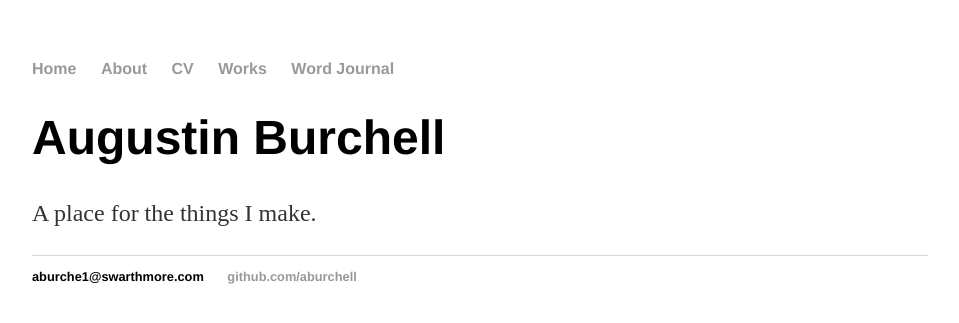
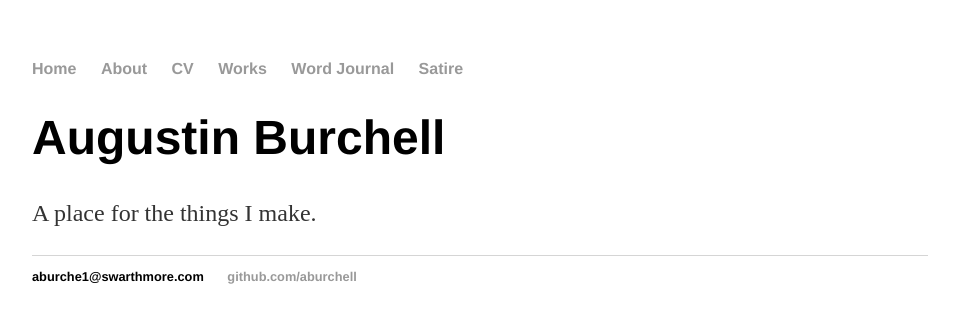
Before and after one commit to aburchell/aburchell.github.io, a Jekyll site: the page built from index.html, in a window 1280 px wide. Shown: the top 323 px of the page, without its empty margins (160-1119 px from the left). Built offline with Jekyll 4.4.1, drawn with Linux system fonts in a browser that asks for light colours.

Commit message:
Update default.html

```diff
--- a/_layouts/default.html
+++ b/_layouts/default.html
@@ -13,6 +13,7 @@
 	        		<li><a href="/cv">CV</a></li>
 	        		<li><a href="/blog">Works</a></li>
 				<li><a href="/wordjournal">Word Journal</a></li>
+				<li><a href="/satire">Satire</a></li>
 
 	    		</ul>
 			</nav>
```
